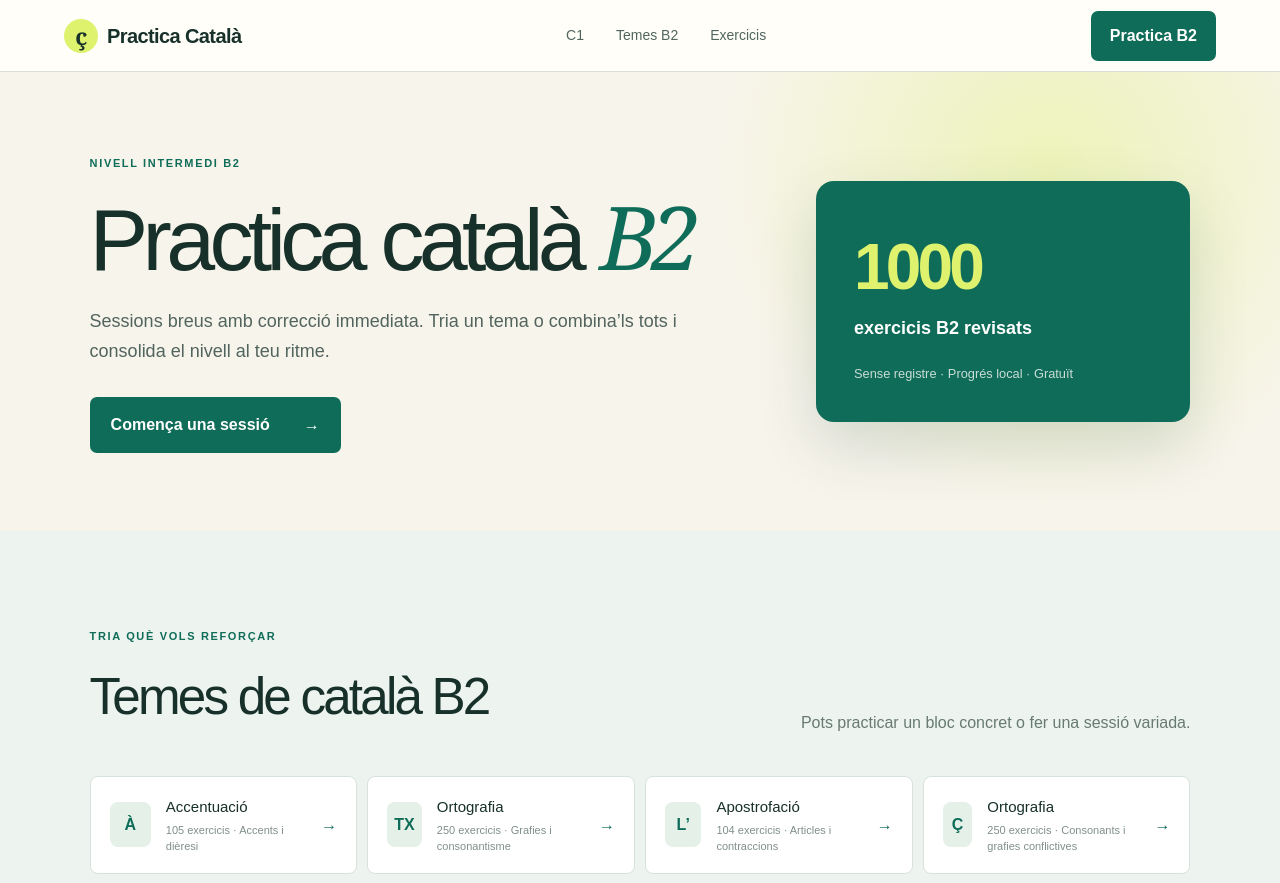
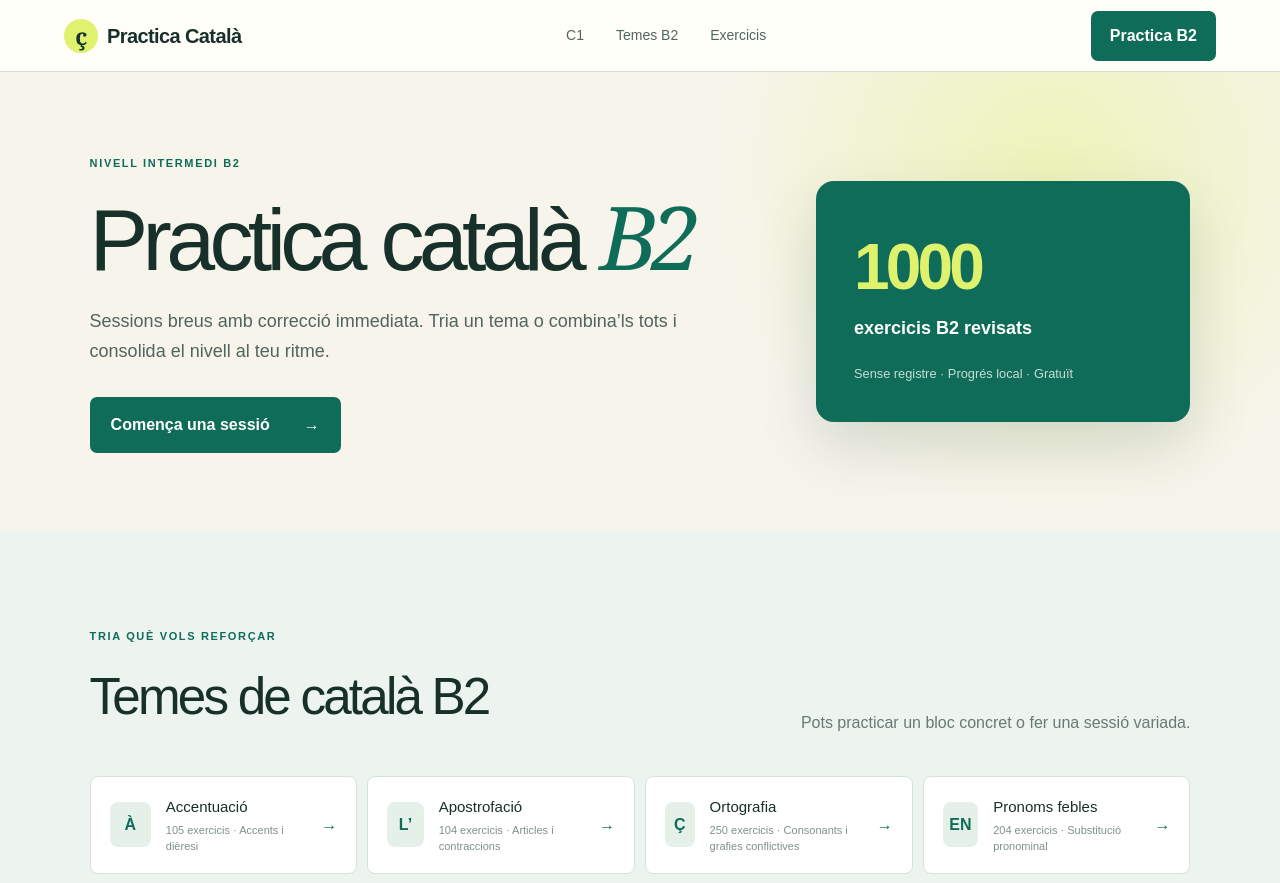
Before and after one commit to hermano-padawan/practica-catala, a Next.js app: page /b2 in a window 1280 px wide. Shown: the top 883 px of the page. Built offline with nearby package versions, Linux system fonts and the light colour scheme.

Commit message:
Remove duplicate B2 topic selector

```diff
--- a/app/b2/practice.tsx
+++ b/app/b2/practice.tsx
@@ -18,7 +18,6 @@ type Progress = { sessions: number; answered: number; correct: number };
 const emptyProgress: Progress = { sessions: 0, answered: 0, correct: 0 };
 const topics = [
   { slug: "accentuacio", icon: "À", title: "Accentuació", description: "Accents i dièresi" },
-  { slug: "ortografia", icon: "TX", title: "Ortografia", description: "Grafies i consonantisme" },
   { slug: "apostrofacio", icon: "L’", title: "Apostrofació", description: "Articles i contraccions" },
   { slug: "ortografia", icon: "Ç", title: "Ortografia", description: "Consonants i grafies conflictives" },
   { slug: "pronoms", icon: "EN", title: "Pronoms febles", description: "Substitució pronominal" },
```
